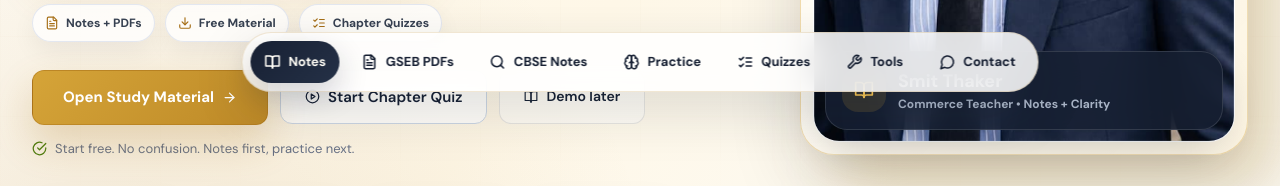
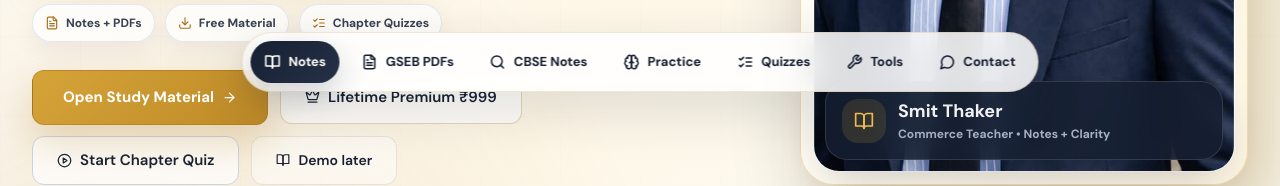
Before and after one commit to infosmitsircommerce-eng/smit-sir-commerce, a React (Vite) app: page / in a window 1280 px wide. Shown: the part 684-870 px from the top of the page. Built offline with nearby package versions, Linux system fonts and the light colour scheme; no server answers; the database is empty.

Commit message:
Add above-fold Lifetime Premium CTA

```diff
--- a/src/components/home/HeroSection.jsx
+++ b/src/components/home/HeroSection.jsx
@@ -1,6 +1,6 @@
 import { Link } from 'react-router-dom';
 import { motion } from 'framer-motion';
-import { ArrowRight, BookOpen, CheckCircle, Download, FileText, ListChecks, PlayCircle, Sparkles, Star, Trophy } from 'lucide-react';
+import { ArrowRight, BookOpen, CheckCircle, Crown, Download, FileText, ListChecks, PlayCircle, Sparkles, Star, Trophy } from 'lucide-react';
 import teacherPhoto from '../../assets/teacher-photo-opt.jpg';
 
 const trust = [
@@ -202,6 +202,10 @@ export default function HeroSection() {
                   Open Study Material
                   <ArrowRight style={{ width: '15px', height: '15px' }} />
                 </Link>
+                <Link to="/premium" className="btn-outline-ink hero-secondary-cta" style={{ fontSize: '15px', background: 'rgba(255,255,255,0.74)', borderColor: 'rgba(184,135,47,.34)' }}>
+                  <Crown style={{ width: '15px', height: '15px' }} />
+                  Lifetime Premium ₹999
+                </Link>
                 <Link to="/quizzes" className="btn-outline-ink hero-secondary-cta" style={{ fontSize: '15px', background: 'rgba(255,255,255,0.74)' }}>
                   <PlayCircle style={{ width: '15px', height: '15px' }} />
                   Start Chapter Quiz
```
